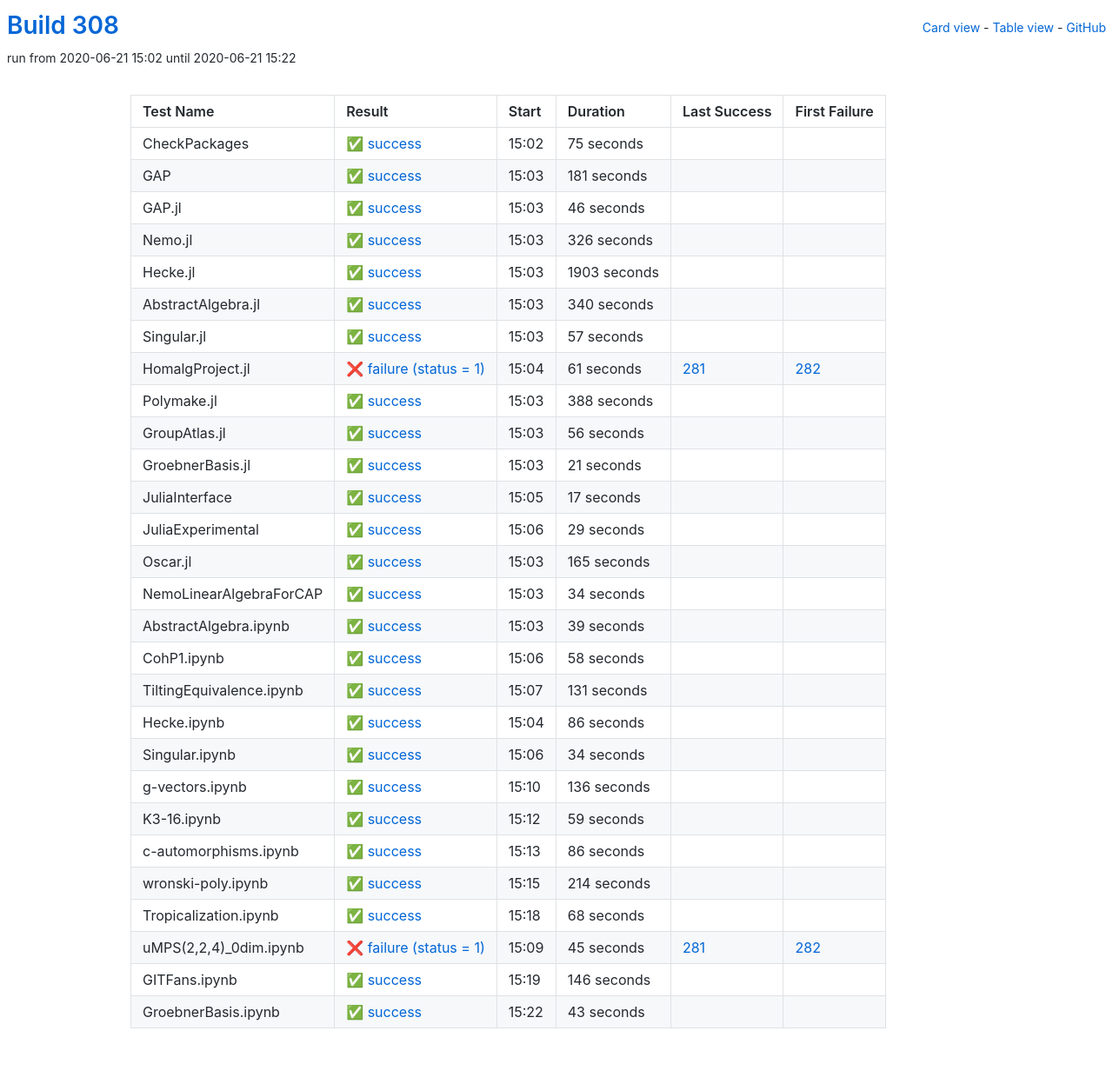
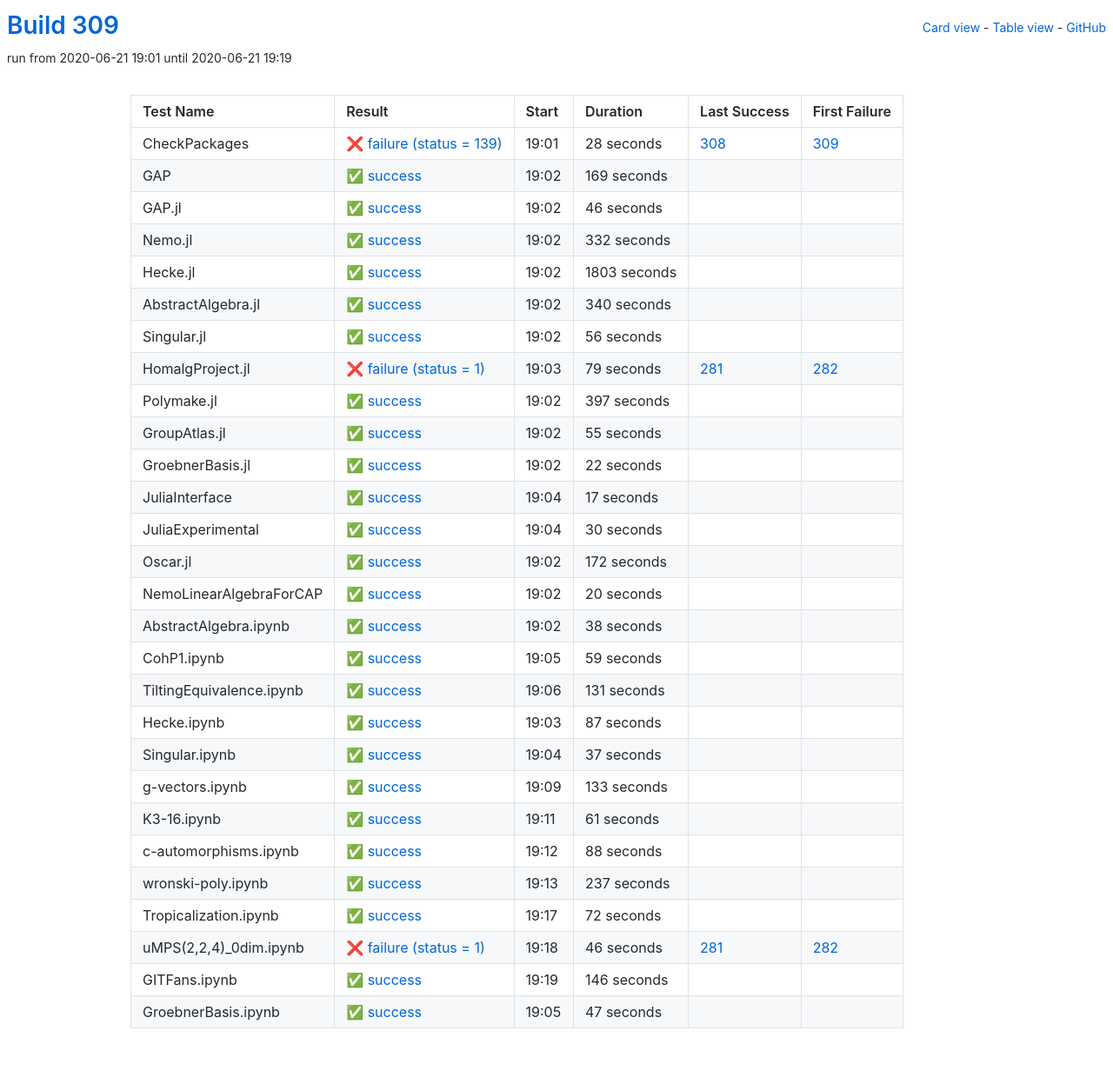
Before and after one commit to oscar-system/oscar-ci-status-stable, a Jekyll site: the page built from table.html, in a window 1280 px wide. Shown: the whole page at 87% size. Built offline with Jekyll 4.4.1, drawn with Linux system fonts in a browser that asks for light colours.

Commit message:
Build #309

```diff
--- a/_data/ci.yml
+++ b/_data/ci.yml
@@ -1,6 +1,6 @@
 ---
-build: 308
-build_url: https://oscarci.mathematik.uni-kl.de/job/oscar-stable/308/
+build: 309
+build_url: https://oscarci.mathematik.uni-kl.de/job/oscar-stable/309/
 job: oscar-stable
 organization: oscar-system
 repo: oscar-ci-status-stable
@@ -8,32 +8,32 @@ repourl: https://github.com/oscar-system/oscar-ci-status-stable
 tests:
 - name: CheckPackages
   id: checkpackages
-  log: https://oscarci.mathematik.uni-kl.de/job/oscar-stable/308/artifact/logs/build-308/CheckPackages.log
-  start: 2020-06-21 15:02
+  log: https://oscarci.mathematik.uni-kl.de/job/oscar-stable/309/artifact/logs/build-309/CheckPackages.log
+  start: 2020-06-21 19:01
+  success: false
+  exitcode: 139
+  status: failure
+  duration: 28
+  last_success: 308
+  last_success_url: https://oscarci.mathematik.uni-kl.de/job/oscar-stable/308/
+  first_failure: 309
+  first_failure_url: https://oscarci.mathematik.uni-kl.de/job/oscar-stable/309/
+- name: GAP
+  id: gap
+  log: https://oscarci.mathematik.uni-kl.de/job/oscar-stable/309/artifact/logs/build-309/GAP.log
+  start: 2020-06-21 19:02
   success: true
   exitcode: 0
   status: success
-  duration: 75
-  last_success: false
-  last_success_url:
-  first_failure: false
-  first_failure_url:
-- name: GAP
-  id: gap
-  log: https://oscarci.mathematik.uni-kl.de/job/oscar-stable/308/artifact/logs/build-308/GAP.log
-  start: 2020-06-21 15:03
-  success: true
-  exitcode: 0
-  status: success
-  duration: 181
+  duration: 169
   last_success: false
   last_success_url:
   first_failure: false
   first_failure_url:
 - name: GAP.jl
   id: gap-jl
-  log: https://oscarci.mathematik.uni-kl.de/job/oscar-stable/308/artifact/logs/build-308/GAP.jl.log
-  start: 2020-06-21 15:03
+  log: https://oscarci.mathematik.uni-kl.de/job/oscar-stable/309/artifact/logs/build-309/GAP.jl.log
+  start: 2020-06-21 19:02
   success: true
   exitcode: 0
   status: success
@@ -44,32 +44,32 @@ tests:
   first_failure_url:
 - name: Nemo.jl
   id: nemo-jl
-  log: https://oscarci.mathematik.uni-kl.de/job/oscar-stable/308/artifact/logs/build-308/Nemo.jl.log
-  start: 2020-06-21 15:03
+  log: https://oscarci.mathematik.uni-kl.de/job/oscar-stable/309/artifact/logs/build-309/Nemo.jl.log
+  start: 2020-06-21 19:02
   success: true
   exitcode: 0
   status: success
-  duration: 326
+  duration: 332
   last_success: false
   last_success_url:
   first_failure: false
   first_failure_url:
 - name: Hecke.jl
   id: hecke-jl
-  log: https://oscarci.mathematik.uni-kl.de/job/oscar-stable/308/artifact/logs/build-308/Hecke.jl.log
-  start: 2020-06-21 15:03
+  log: https://oscarci.mathematik.uni-kl.de/job/oscar-stable/309/artifact/logs/build-309/Hecke.jl.log
+  start: 2020-06-21 19:02
   success: true
   exitcode: 0
   status: success
-  duration: 1903
+  duration: 1803
   last_success: false
   last_success_url:
   first_failure: false
   first_failure_url:
 - name: AbstractAlgebra.jl
   id: abstractalgebra-jl
-  log: https://oscarci.mathematik.uni-kl.de/job/oscar-stable/308/artifact/logs/build-308/AbstractAlgebra.jl.log
-  start: 2020-06-21 15:03
+  log: https://oscarci.mathematik.uni-kl.de/job/oscar-stable/309/artifact/logs/build-309/AbstractAlgebra.jl.log
+  start: 2020-06-21 19:02
   success: true
   exitcode: 0
   status: success
@@ -80,44 +80,8 @@ tests:
   first_failure_url:
 - name: Singular.jl
   id: singular-jl
-  log: https://oscarci.mathematik.uni-kl.de/job/oscar-stable/308/artifact/logs/build-308/Singular.jl.log
-  start: 2020-06-21 15:03
-  success: true
-  exitcode: 0
-  status: success
-  duration: 57
-  last_success: false
-  last_success_url:
-  first_failure: false
-  first_failure_url:
-- name: HomalgProject.jl
-  id: homalgproject-jl
-  log: https://oscarci.mathematik.uni-kl.de/job/oscar-stable/308/artifact/logs/build-308/HomalgProject.jl.log
-  start: 2020-06-21 15:04
-  success: false
-  exitcode: 1
-  status: failure
-  duration: 61
-  last_success: 281
-  last_success_url: https://oscarci.mathematik.uni-kl.de/job/oscar-stable/281/
-  first_failure: 282
-  first_failure_url: https://oscarci.mathematik.uni-kl.de/job/oscar-stable/282/
-- name: Polymake.jl
-  id: polymake-jl
-  log: https://oscarci.mathematik.uni-kl.de/job/oscar-stable/308/artifact/logs/build-308/Polymake.jl.log
-  start: 2020-06-21 15:03
-  success: true
-  exitcode: 0
-  status: success
-  duration: 388
-  last_success: false
-  last_success_url:
-  first_failure: false
-  first_failure_url:
-- name: GroupAtlas.jl
-  id: groupatlas-jl
-  log: https://oscarci.mathematik.uni-kl.de/job/oscar-stable/308/artifact/logs/build-308/GroupAtlas.jl.log
-  start: 2020-06-21 15:03
+  log: https://oscarci.mathematik.uni-kl.de/job/oscar-stable/309/artifact/logs/build-309/Singular.jl.log
+  start: 2020-06-21 19:02
   success: true
   exitcode: 0
   status: success
@@ -126,22 +90,58 @@ tests:
   last_success_url:
   first_failure: false
   first_failure_url:
-- name: GroebnerBasis.jl
-  id: groebnerbasis-jl
-  log: https://oscarci.mathematik.uni-kl.de/job/oscar-stable/308/artifact/logs/build-308/GroebnerBasis.jl.log
-  start: 2020-06-21 15:03
+- name: HomalgProject.jl
+  id: homalgproject-jl
+  log: https://oscarci.mathematik.uni-kl.de/job/oscar-stable/309/artifact/logs/build-309/HomalgProject.jl.log
+  start: 2020-06-21 19:03
+  success: false
+  exitcode: 1
+  status: failure
+  duration: 79
+  last_success: 281
+  last_success_url: https://oscarci.mathematik.uni-kl.de/job/oscar-stable/281/
+  first_failure: 282
+  first_failure_url: https://oscarci.mathematik.uni-kl.de/job/oscar-stable/282/
+- name: Polymake.jl
+  id: polymake-jl
+  log: https://oscarci.mathematik.uni-kl.de/job/oscar-stable/309/artifact/logs/build-309/Polymake.jl.log
+  start: 2020-06-21 19:02
   success: true
   exitcode: 0
   status: success
-  duration: 21
+  duration: 397
+  last_success: false
+  last_success_url:
+  first_failure: false
+  first_failure_url:
+- name: GroupAtlas.jl
+  id: groupatlas-jl
+  log: https://oscarci.mathematik.uni-kl.de/job/oscar-stable/309/artifact/logs/build-309/GroupAtlas.jl.log
+  start: 2020-06-21 19:02
+  success: true
+  exitcode: 0
+  status: success
+  duration: 55
+  last_success: false
+  last_success_url:
+  first_failure: false
+  first_failure_url:
+- name: GroebnerBasis.jl
+  id: groebnerbasis-jl
+  log: https://oscarci.mathematik.uni-kl.de/job/oscar-stable/309/artifact/logs/build-309/GroebnerBasis.jl.log
+  start: 2020-06-21 19:02
+  success: true
+  exitcode: 0
+  status: success
+  duration: 22
   last_success: false
   last_success_url:
   first_failure: false
   first_failure_url:
 - name: JuliaInterface
   id: juliainterface
-  log: https://oscarci.mathematik.uni-kl.de/job/oscar-stable/308/artifact/logs/build-308/JuliaInterface.log
-  start: 2020-06-21 15:05
+  log: https://oscarci.mathematik.uni-kl.de/job/oscar-stable/309/artifact/logs/build-309/JuliaInterface.log
+  start: 2020-06-21 19:04
   success: true
   exitcode: 0
   status: success
@@ -152,68 +152,68 @@ tests:
   first_failure_url:
 - name: JuliaExperimental
   id: juliaexperimental
-  log: https://oscarci.mathematik.uni-kl.de/job/oscar-stable/308/artifact/logs/build-308/JuliaExperimental.log
-  start: 2020-06-21 15:06
+  log: https://oscarci.mathematik.uni-kl.de/job/oscar-stable/309/artifact/logs/build-309/JuliaExperimental.log
+  start: 2020-06-21 19:04
   success: true
   exitcode: 0
   status: success
-  duration: 29
+  duration: 30
   last_success: false
   last_success_url:
   first_failure: false
   first_failure_url:
 - name: Oscar.jl
   id: oscar-jl
-  log: https://oscarci.mathematik.uni-kl.de/job/oscar-stable/308/artifact/logs/build-308/Oscar.jl.log
-  start: 2020-06-21 15:03
+  log: https://oscarci.mathematik.uni-kl.de/job/oscar-stable/309/artifact/logs/build-309/Oscar.jl.log
+  start: 2020-06-21 19:02
   success: true
   exitcode: 0
   status: success
-  duration: 165
+  duration: 172
   last_success: false
   last_success_url:
   first_failure: false
   first_failure_url:
 - name: NemoLinearAlgebraForCAP
   id: nemolinearalgebraforcap
-  log: https://oscarci.mathematik.uni-kl.de/job/oscar-stable/308/artifact/logs/build-308/NemoLinearAlgebraForCAP.log
-  start: 2020-06-21 15:03
+  log: https://oscarci.mathematik.uni-kl.de/job/oscar-stable/309/artifact/logs/build-309/NemoLinearAlgebraForCAP.log
+  start: 2020-06-21 19:02
   success: true
   exitcode: 0
   status: success
-  duration: 34
+  duration: 20
   last_success: false
   last_success_url:
   first_failure: false
   first_failure_url:
 - name: AbstractAlgebra.ipynb
   id: abstractalgebra-ipynb
-  log: https://oscarci.mathematik.uni-kl.de/job/oscar-stable/308/artifact/logs/build-308/AbstractAlgebra.ipynb.log
-  start: 2020-06-21 15:03
+  log: https://oscarci.mathematik.uni-kl.de/job/oscar-stable/309/artifact/logs/build-309/AbstractAlgebra.ipynb.log
+  start: 2020-06-21 19:02
   success: true
   exitcode: 0
   status: success
-  duration: 39
+  duration: 38
   last_success: false
   last_success_url:
   first_failure: false
   first_failure_url:
 - name: CohP1.ipynb
   id: cohp1-ipynb
-  log: https://oscarci.mathematik.uni-kl.de/job/oscar-stable/308/artifact/logs/build-308/CohP1.ipynb.log
-  start: 2020-06-21 15:06
+  log: https://oscarci.mathematik.uni-kl.de/job/oscar-stable/309/artifact/logs/build-309/CohP1.ipynb.log
+  start: 2020-06-21 19:05
   success: true
   exitcode: 0
   status: success
-  duration: 58
+  duration: 59
   last_success: false
   last_success_url:
   first_failure: false
   first_failure_url:
 - name: TiltingEquivalence.ipynb
   id: tiltingequivalence-ipynb
-  log: https://oscarci.mathematik.uni-kl.de/job/oscar-stable/308/artifact/logs/build-308/TiltingEquivalence.ipynb.log
-  start: 2020-06-21 15:07
+  log: https://oscarci.mathematik.uni-kl.de/job/oscar-stable/309/artifact/logs/build-309/TiltingEquivalence.ipynb.log
+  start: 2020-06-21 19:06
   success: true
   exitcode: 0
   status: success
@@ -224,104 +224,104 @@ tests:
   first_failure_url:
 - name: Hecke.ipynb
   id: hecke-ipynb
-  log: https://oscarci.mathematik.uni-kl.de/job/oscar-stable/308/artifact/logs/build-308/Hecke.ipynb.log
-  start: 2020-06-21 15:04
+  log: https://oscarci.mathematik.uni-kl.de/job/oscar-stable/309/artifact/logs/build-309/Hecke.ipynb.log
+  start: 2020-06-21 19:03
   success: true
   exitcode: 0
   status: success
-  duration: 86
+  duration: 87
   last_success: false
   last_success_url:
   first_failure: false
   first_failure_url:
 - name: Singular.ipynb
   id: singular-ipynb
-  log: https://oscarci.mathematik.uni-kl.de/job/oscar-stable/308/artifact/logs/build-308/Singular.ipynb.log
-  start: 2020-06-21 15:06
+  log: https://oscarci.mathematik.uni-kl.de/job/oscar-stable/309/artifact/logs/build-309/Singular.ipynb.log
+  start: 2020-06-21 19:04
   success: true
   exitcode: 0
   status: success
-  duration: 34
+  duration: 37
   last_success: false
   last_success_url:
   first_failure: false
   first_failure_url:
 - name: g-vectors.ipynb
   id: g-vectors-ipynb
-  log: https://oscarci.mathematik.uni-kl.de/job/oscar-stable/308/artifact/logs/build-308/g-vectors.ipynb.log
-  start: 2020-06-21 15:10
+  log: https://oscarci.mathematik.uni-kl.de/job/oscar-stable/309/artifact/logs/build-309/g-vectors.ipynb.log
+  start: 2020-06-21 19:09
   success: true
   exitcode: 0
   status: success
-  duration: 136
+  duration: 133
   last_success: false
   last_success_url:
   first_failure: false
   first_failure_url:
 - name: K3-16.ipynb
   id: k3-16-ipynb
-  log: https://oscarci.mathematik.uni-kl.de/job/oscar-stable/308/artifact/logs/build-308/K3-16.ipynb.log
-  start: 2020-06-21 15:12
+  log: https://oscarci.mathematik.uni-kl.de/job/oscar-stable/309/artifact/logs/build-309/K3-16.ipynb.log
+  start: 2020-06-21 19:11
   success: true
   exitcode: 0
   status: success
-  duration: 59
+  duration: 61
   last_success: false
   last_success_url:
   first_failure: false
   first_failure_url:
 - name: c-automorphisms.ipynb
   id: c-automorphisms-ipynb
-  log: https://oscarci.mathematik.uni-kl.de/job/oscar-stable/308/artifact/logs/build-308/c-automorphisms.ipynb.log
-  start: 2020-06-21 15:13
+  log: https://oscarci.mathematik.uni-kl.de/job/oscar-stable/309/artifact/logs/build-309/c-automorphisms.ipynb.log
+  start: 2020-06-21 19:12
   success: true
   exitcode: 0
   status: success
-  duration: 86
+  duration: 88
   last_success: false
   last_success_url:
   first_failure: false
   first_failure_url:
 - name: wronski-poly.ipynb
   id: wronski-poly-ipynb
-  log: https://oscarci.mathematik.uni-kl.de/job/oscar-stable/308/artifact/logs/build-308/wronski-poly.ipynb.log
-  start: 2020-06-21 15:15
+  log: https://oscarci.mathematik.uni-kl.de/job/oscar-stable/309/artifact/logs/build-309/wronski-poly.ipynb.log
+  start: 2020-06-21 19:13
   success: true
   exitcode: 0
   status: success
-  duration: 214
+  duration: 237
   last_success: false
   last_success_url:
   first_failure: false
   first_failure_url:
 - name: Tropicalization.ipynb
   id: tropicalization-ipynb
-  log: https://oscarci.mathematik.uni-kl.de/job/oscar-stable/308/artifact/logs/build-308/Tropicalization.ipynb.log
-  start: 2020-06-21 15:18
+  log: https://oscarci.mathematik.uni-kl.de/job/oscar-stable/309/artifact/logs/build-309/Tropicalization.ipynb.log
+  start: 2020-06-21 19:17
   success: true
   exitcode: 0
   status: success
-  duration: 68
+  duration: 72
   last_success: false
   last_success_url:
   first_failure: false
   first_failure_url:
 - name: uMPS(2,2,4)_0dim.ipynb
   id: umps-2-2-4-0dim-ipynb
-  log: https://oscarci.mathematik.uni-kl.de/job/oscar-stable/308/artifact/logs/build-308/uMPS-2-2-4-_0dim.ipynb.log
-  start: 2020-06-21 15:09
+  log: https://oscarci.mathematik.uni-kl.de/job/oscar-stable/309/artifact/logs/build-309/uMPS-2-2-4-_0dim.ipynb.log
+  start: 2020-06-21 19:18
   success: false
   exitcode: 1
   status: failure
-  duration: 45
+  duration: 46
   last_success: 281
   last_success_url: https://oscarci.mathematik.uni-kl.de/job/oscar-stable/281/
   first_failure: 282
   first_failure_url: https://oscarci.mathematik.uni-kl.de/job/oscar-stable/282/
 - name: GITFans.ipynb
   id: gitfans-ipynb
-  log: https://oscarci.mathematik.uni-kl.de/job/oscar-stable/308/artifact/logs/build-308/GITFans.ipynb.log
-  start: 2020-06-21 15:19
+  log: https://oscarci.mathematik.uni-kl.de/job/oscar-stable/309/artifact/logs/build-309/GITFans.ipynb.log
+  start: 2020-06-21 19:19
   success: true
   exitcode: 0
   status: success
@@ -332,12 +332,12 @@ tests:
   first_failure_url:
 - name: GroebnerBasis.ipynb
   id: groebnerbasis-ipynb
-  log: https://oscarci.mathematik.uni-kl.de/job/oscar-stable/308/artifact/logs/build-308/GroebnerBasis.ipynb.log
-  start: 2020-06-21 15:22
+  log: https://oscarci.mathematik.uni-kl.de/job/oscar-stable/309/artifact/logs/build-309/GroebnerBasis.ipynb.log
+  start: 2020-06-21 19:05
   success: true
   exitcode: 0
   status: success
-  duration: 43
+  duration: 47
   last_success: false
   last_success_url:
   first_failure: false
```
Also changed, not shown: README.md.
